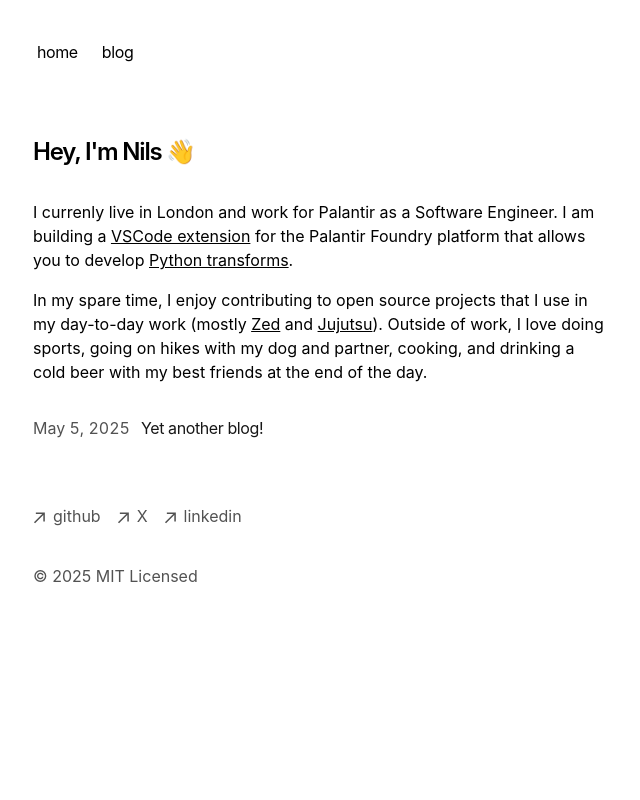
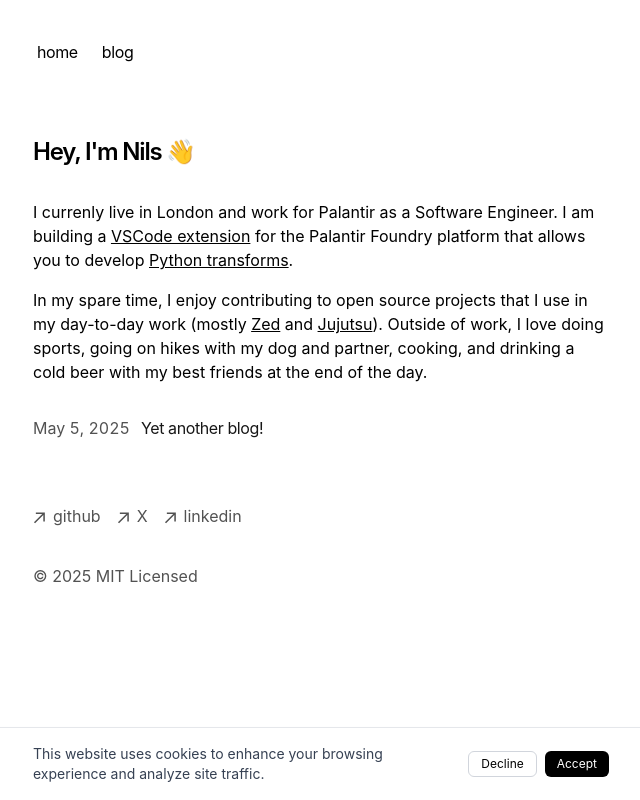
Before and after one commit to nilskch/nilskch.dev, a Next.js app: page / in a window 1280 px wide. Shown: the whole page, without its empty margins (319-959 px from the left). Built offline with nearby package versions, Linux system fonts and the light colour scheme; no server answers.

Commit message:
chore: add cookie banner

```diff
--- /dev/null
+++ b/app/components/CookieBanner.tsx
@@ -0,0 +1,74 @@
+"use client";
+
+import { useEffect, useState } from "react";
+import posthog from "posthog-js";
+
+export default function CookieBanner() {
+  // Add a new state to track hydration
+  const [isHydrated, setIsHydrated] = useState(false);
+  const [cookieConsent, setCookieConsent] = useState<boolean | null>(null);
+
+  useEffect(() => {
+    // Mark component as hydrated
+    setIsHydrated(true);
+
+    // Check if user has already made a choice
+    const storedConsent = localStorage.getItem("cookie-consent");
+    if (storedConsent !== null) {
+      setCookieConsent(storedConsent === "true");
+    }
+  }, []);
+
+  useEffect(() => {
+    // If user has made a choice, update PostHog tracking accordingly
+    if (cookieConsent === true) {
+      posthog.opt_in_capturing();
+    } else if (cookieConsent === false) {
+      posthog.opt_out_capturing();
+    }
+
+    // Only store preference if user has made a choice
+    if (cookieConsent !== null) {
+      localStorage.setItem("cookie-consent", cookieConsent.toString());
+    }
+  }, [cookieConsent]);
+
+  const handleAccept = () => {
+    setCookieConsent(true);
+  };
+
+  const handleDecline = () => {
+    setCookieConsent(false);
+  };
+
+  // Only show banner after hydration and if user hasn't made a choice
+  if (!isHydrated || cookieConsent !== null) {
+    return null;
+  }
+
+  return (
+    <div className="fixed bottom-0 left-0 right-0 z-50 p-4 bg-white dark:bg-gray-900 shadow-lg border-t border-gray-200 dark:border-gray-700">
+      <div className="max-w-xl mx-auto flex flex-col sm:flex-row items-center justify-between gap-4">
+        <div className="text-sm text-gray-700 dark:text-gray-300">
+          <p>
+            This website uses cookies to enhance your browsing experience and analyze site traffic.
+          </p>
+        </div>
+        <div className="flex gap-2">
+          <button
+            onClick={handleDecline}
+            className="px-3 py-1 text-xs rounded-md border border-gray-300 dark:border-gray-600 hover:bg-gray-100 dark:hover:bg-gray-800 transition-colors"
+          >
+            Decline
+          </button>
+          <button
+            onClick={handleAccept}
+            className="px-3 py-1 text-xs rounded-md bg-black dark:bg-white text-white dark:text-black hover:bg-gray-800 dark:hover:bg-gray-200 transition-colors"
+          >
+            Accept
+          </button>
+        </div>
+      </div>
+    </div>
+  );
+}
--- a/app/components/PostHogProvider.tsx
+++ b/app/components/PostHogProvider.tsx
@@ -7,13 +7,22 @@
 
 export function PostHogProvider({ children }: { children: React.ReactNode }) {
   useEffect(() => {
+    const storedConsent = localStorage.getItem("cookie-consent");
+    const hasConsent = storedConsent === "true";
+
+    // Only initialize PostHog if consent is given or hasn't been decided yet
     posthog.init(process.env.NEXT_PUBLIC_POSTHOG_KEY!, {
       api_host: process.env.NEXT_PUBLIC_POSTHOG_HOST,
       capture_pageview: false,
       capture_pageleave: true,
       debug: process.env.NODE_ENV === "development",
       persistence: "localStorage",
+      opt_out_capturing_by_default: storedConsent === "false", // Opt out if explicitly declined
     });
+
+    if (storedConsent === "false") {
+      posthog.opt_out_capturing();
+    }
   }, []);
 
   return (
--- a/app/layout.tsx
+++ b/app/layout.tsx
@@ -6,6 +6,7 @@
 import Footer from "./components/footer";
 import { baseUrl } from "./sitemap";
 import { PostHogProvider } from "./components/PostHogProvider";
+import CookieBanner from "./components/CookieBanner";
 
 export const metadata: Metadata = {
   metadataBase: new URL(baseUrl),
@@ -58,6 +59,7 @@
             {children}
             <Footer />
           </main>
+          <CookieBanner />
         </PostHogProvider>
       </body>
     </html>
```
